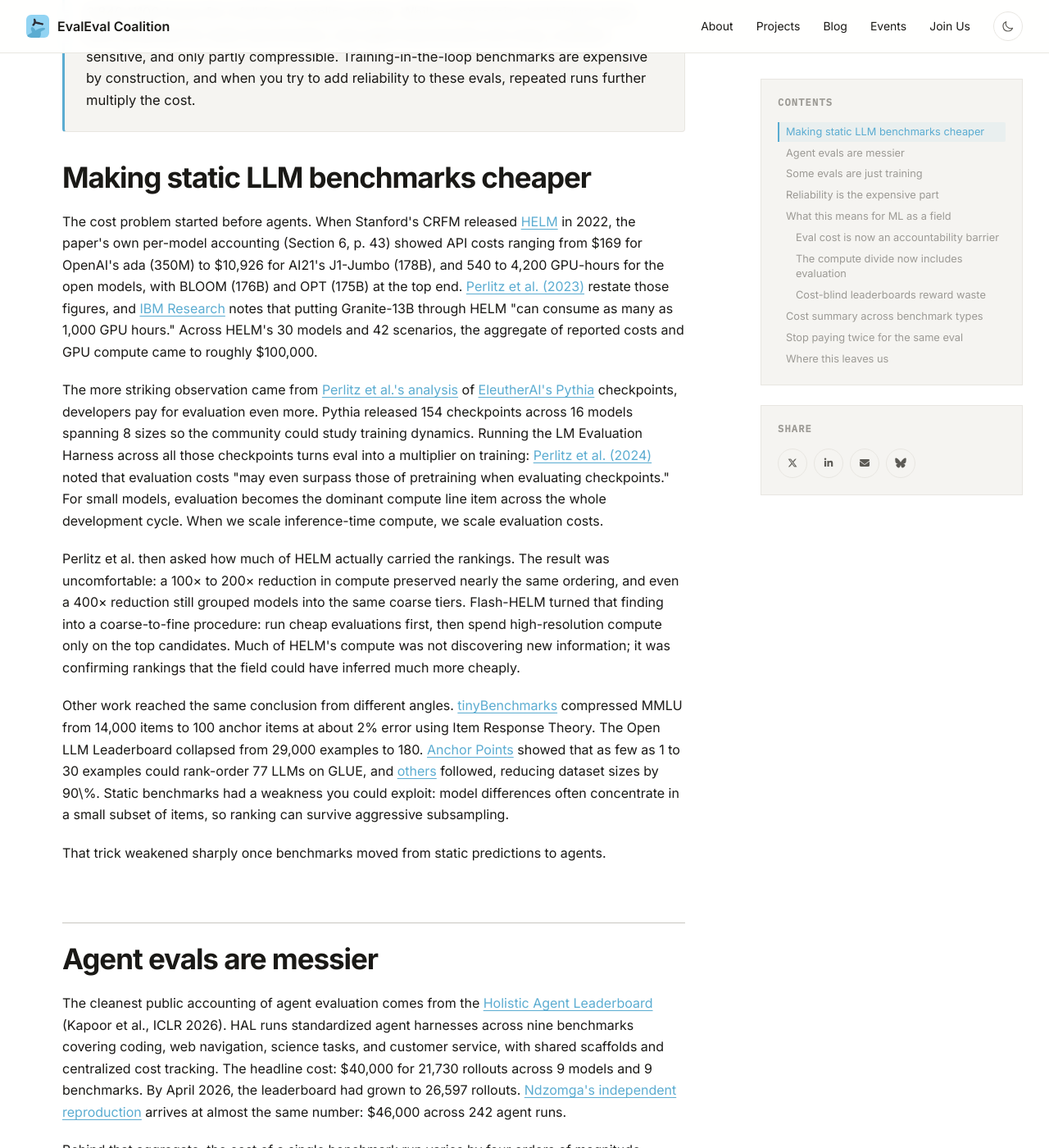
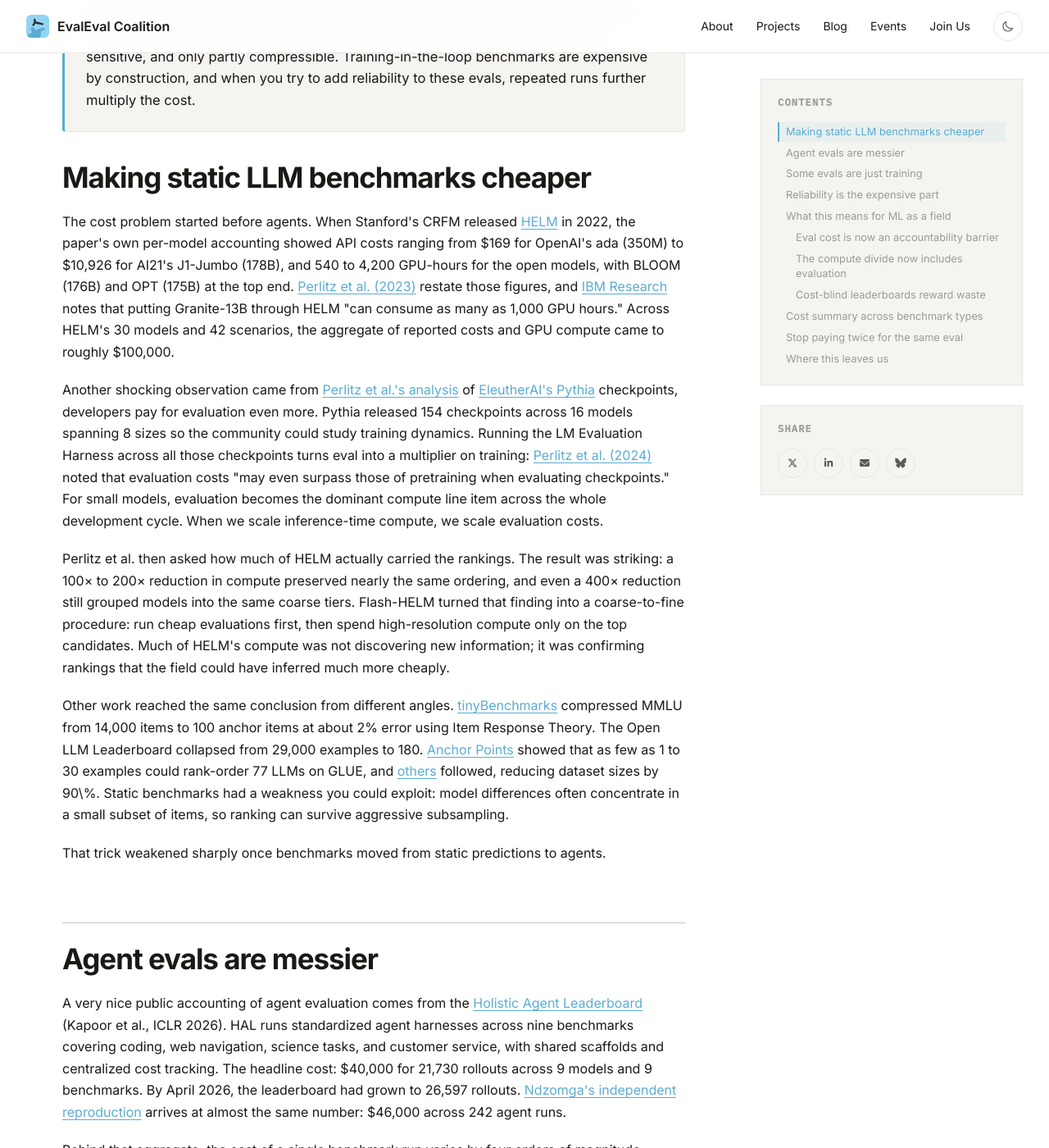
Before and after one commit to evaleval/evaleval.github.io, a Jekyll site: the page built from _posts/2026-04-29-eval-costs-bottleneck.md, in a window 1280 px wide and 1400 px high, scrolled down 945 px. Shown: the whole window at 82% size. Built offline with Jekyll 4.4.1, drawn with Linux system fonts in a browser that asks for light colours; nearby versions of some CDN libraries; some of the changed text lies outside the part shown.

Commit message:
Update 2026-04-29-eval-costs-bottleneck.md

```diff
--- a/_posts/2026-04-29-eval-costs-bottleneck.md
+++ b/_posts/2026-04-29-eval-costs-bottleneck.md
@@ -500,11 +500,11 @@
 
 <h2 id="making-static-llm-benchmarks-cheaper">Making static LLM benchmarks cheaper</h2>
 
-<p>The cost problem started before agents. When Stanford's CRFM released <a href="https://arxiv.org/abs/2211.09110" rel="noopener noreferrer" target="_blank">HELM</a> in 2022, the paper's own per-model accounting (Section 6, p. 43) showed API costs ranging from $169 for OpenAI's ada (350M) to $10,926 for AI21's J1-Jumbo (178B), and 540 to 4,200 GPU-hours for the open models, with BLOOM (176B) and OPT (175B) at the top end. <a href="https://arxiv.org/abs/2308.11696v5" rel="noopener noreferrer" target="_blank">Perlitz et al. (2023)</a> restate those figures, and <a href="https://research.ibm.com/blog/efficient-llm-benchmarking" rel="noopener noreferrer" target="_blank">IBM Research</a> notes that putting Granite-13B through HELM "can consume as many as 1,000 GPU hours." Across HELM's 30 models and 42 scenarios, the aggregate of reported costs and GPU compute came to roughly $100,000.</p>
+<p>The cost problem started before agents. When Stanford's CRFM released <a href="https://arxiv.org/abs/2211.09110" rel="noopener noreferrer" target="_blank">HELM</a> in 2022, the paper's own per-model accounting showed API costs ranging from $169 for OpenAI's ada (350M) to $10,926 for AI21's J1-Jumbo (178B), and 540 to 4,200 GPU-hours for the open models, with BLOOM (176B) and OPT (175B) at the top end. <a href="https://arxiv.org/abs/2308.11696v5" rel="noopener noreferrer" target="_blank">Perlitz et al. (2023)</a> restate those figures, and <a href="https://research.ibm.com/blog/efficient-llm-benchmarking" rel="noopener noreferrer" target="_blank">IBM Research</a> notes that putting Granite-13B through HELM "can consume as many as 1,000 GPU hours." Across HELM's 30 models and 42 scenarios, the aggregate of reported costs and GPU compute came to roughly $100,000.</p>
 
-<p>The more striking observation came from <a href="https://arxiv.org/abs/2308.11696v5" rel="noopener noreferrer" target="_blank">Perlitz et al.'s analysis</a> of <a href="https://arxiv.org/abs/2304.01373" rel="noopener noreferrer" target="_blank">EleutherAI's Pythia</a> checkpoints, developers pay for evaluation even more. Pythia released 154 checkpoints across 16 models spanning 8 sizes so the community could study training dynamics. Running the LM Evaluation Harness across all those checkpoints turns eval into a multiplier on training: <a href="https://arxiv.org/abs/2308.11696v5" rel="noopener noreferrer" target="_blank">Perlitz et al. (2024)</a> noted that evaluation costs "may even surpass those of pretraining when evaluating checkpoints." For small models, evaluation becomes the dominant compute line item across the whole development cycle. When we scale inference-time compute, we scale evaluation costs.</p>
+<p>Another shocking observation came from <a href="https://arxiv.org/abs/2308.11696v5" rel="noopener noreferrer" target="_blank">Perlitz et al.'s analysis</a> of <a href="https://arxiv.org/abs/2304.01373" rel="noopener noreferrer" target="_blank">EleutherAI's Pythia</a> checkpoints, developers pay for evaluation even more. Pythia released 154 checkpoints across 16 models spanning 8 sizes so the community could study training dynamics. Running the LM Evaluation Harness across all those checkpoints turns eval into a multiplier on training: <a href="https://arxiv.org/abs/2308.11696v5" rel="noopener noreferrer" target="_blank">Perlitz et al. (2024)</a> noted that evaluation costs "may even surpass those of pretraining when evaluating checkpoints." For small models, evaluation becomes the dominant compute line item across the whole development cycle. When we scale inference-time compute, we scale evaluation costs.</p>
 
-<p>Perlitz et al. then asked how much of HELM actually carried the rankings. The result was uncomfortable: a 100× to 200× reduction in compute preserved nearly the same ordering, and even a 400× reduction still grouped models into the same coarse tiers. Flash-HELM turned that finding into a coarse-to-fine procedure: run cheap evaluations first, then spend high-resolution compute only on the top candidates. Much of HELM's compute was not discovering new information; it was confirming rankings that the field could have inferred much more cheaply.</p>
+<p>Perlitz et al. then asked how much of HELM actually carried the rankings. The result was striking: a 100× to 200× reduction in compute preserved nearly the same ordering, and even a 400× reduction still grouped models into the same coarse tiers. Flash-HELM turned that finding into a coarse-to-fine procedure: run cheap evaluations first, then spend high-resolution compute only on the top candidates. Much of HELM's compute was not discovering new information; it was confirming rankings that the field could have inferred much more cheaply.</p>
 
 <p>Other work reached the same conclusion from different angles. <a href="https://arxiv.org/abs/2402.14992">tinyBenchmarks</a> compressed MMLU from 14,000 items to 100 anchor items at about 2% error using Item Response Theory. The Open LLM Leaderboard collapsed from 29,000 examples to 180. <a href="https://arxiv.org/abs/2309.08638">Anchor Points</a> showed that as few as 1 to 30 examples could rank-order 77 LLMs on GLUE, and <a href="https://arxiv.org/abs/2511.04689">others</a> followed, reducing dataset sizes by 90\%. Static benchmarks had a weakness you could exploit: model differences often concentrate in a small subset of items, so ranking can survive aggressive subsampling.</p>
 
@@ -512,7 +512,7 @@
 
 <h2 id="agent-evals-are-messier">Agent evals are messier</h2>
 
-<p>The cleanest public accounting of agent evaluation comes from the <a href="https://arxiv.org/abs/2510.11977" rel="noopener noreferrer" target="_blank">Holistic Agent Leaderboard</a> (Kapoor et al., ICLR 2026). HAL runs standardized agent harnesses across nine benchmarks covering coding, web navigation, science tasks, and customer service, with shared scaffolds and centralized cost tracking. The headline cost: $40,000 for 21,730 rollouts across 9 models and 9 benchmarks. By April 2026, the leaderboard had grown to 26,597 rollouts. <a href="https://arxiv.org/abs/2603.23749" rel="noopener noreferrer" target="_blank">Ndzomga's independent reproduction</a> arrives at almost the same number: $46,000 across 242 agent runs.</p>
+<p>A very nice public accounting of agent evaluation comes from the <a href="https://arxiv.org/abs/2510.11977" rel="noopener noreferrer" target="_blank">Holistic Agent Leaderboard</a> (Kapoor et al., ICLR 2026). HAL runs standardized agent harnesses across nine benchmarks covering coding, web navigation, science tasks, and customer service, with shared scaffolds and centralized cost tracking. The headline cost: $40,000 for 21,730 rollouts across 9 models and 9 benchmarks. By April 2026, the leaderboard had grown to 26,597 rollouts. <a href="https://arxiv.org/abs/2603.23749" rel="noopener noreferrer" target="_blank">Ndzomga's independent reproduction</a> arrives at almost the same number: $46,000 across 242 agent runs.</p>
 
 <p>Behind that aggregate, the cost of a single benchmark run varies by four orders of magnitude across HAL tasks, and by three orders within some individual benchmarks.</p>
 
@@ -620,7 +620,7 @@
 
 <p>Agent reliability can fall hard when you stop treating one run as evidence. The best-known example comes from Yao et al.'s τ-bench, later reframed in CLEAR (Mehta, 2025): performance can drop from 60% on a single run to 25% under 8-run consistency. <a href="https://arxiv.org/abs/2407.01502" rel="noopener noreferrer" target="_blank">Kapoor et al.'s "AI Agents That Matter"</a> found that simple baseline agents Pareto-dominate complex SOTA agents (Reflexion, LDB, LATS) on HumanEval at 50× lower cost, and that 7 of 10 popular agent benchmarks lacked adequate holdout sets. The HAL paper notes that a "do-nothing" agent passes 38% of τ-bench airline tasks under the original construction. HAL's own log analysis revealed data leakage in the TAU-bench Few Shot scaffold, forcing its removal in December 2025.</p>
 
-<p>The most recent reliability accounting comes from <a href="https://arxiv.org/abs/2602.16666" rel="noopener noreferrer" target="_blank">Rabanser, Kapoor et al.'s "Towards a Science of AI Agent Reliability"</a>, which proposes twelve metrics across consistency, robustness, predictability, and safety. Their finding: "recent capability gains have only yielded small improvements in reliability." HAL's internal analysis shows how much fragility hides behind aggregate accuracy. On SciCode and CORE-Bench, agents almost never completed a run without a tool-calling failure. On AssistantBench and CORE-Bench, environmental errors occurred in roughly 40% of runs. Agents violated explicit benchmark instructions in their final answer over 60% of the time on failed tasks.</p>
+<p>Another recent reliability accounting comes from <a href="https://arxiv.org/abs/2602.16666" rel="noopener noreferrer" target="_blank">Rabanser, Kapoor et al.'s "Towards a Science of AI Agent Reliability"</a>, which proposes twelve metrics across consistency, robustness, predictability, and safety. Their finding: "recent capability gains have only yielded small improvements in reliability." HAL's internal analysis shows how much fragility hides behind aggregate accuracy. On SciCode and CORE-Bench, agents almost never completed a run without a tool-calling failure. On AssistantBench and CORE-Bench, environmental errors occurred in roughly 40% of runs. Agents violated explicit benchmark instructions in their final answer over 60% of the time on failed tasks.</p>
 
 <p>A statistically credible HAL-style evaluation with k = 8 reruns per cell takes the $40K aggregate to roughly $320K. The same multiplier on PaperBench's $9,500-per-run cost pushes a single agent's evaluation past $75K, and on The Well, a multi-seed protocol takes the per-architecture cost from ~960 H100-hours to several thousand. Reliability acts as a multiplier on every cost category above.</p>
 
@@ -693,7 +693,7 @@
 
 <p>The economics have changed. Not long ago, training was expensive and evaluation was cheap. For frontier LLMs trained at $50 million to $100 million, evaluation still looks like a rounding error, but that rounding error now costs tens of thousands of dollars per benchmark run and often leaves noisy results behind. For neural operators, ML research agents, and replication benchmarks, the ratio has flipped: a credible evaluation can cost more than training the candidate model.</p>
 
-<p>The field already knows how to make static evaluation cheaper. Flash-HELM, tinyBenchmarks, and Anchor Points work. Agent evaluation has only partial fixes: mid-difficulty filtering helps, and Pareto-front leaderboards help, but the toolkit remains thin. Training-in-the-loop evaluation has no general compression method; tabular precomputation and tight budget caps can reduce cost only by narrowing what the benchmark measures. Reliability adds another layer because repeated runs raise the price of every protocol.</p>
+<p>We already know how to make static evaluation cheaper. Flash-HELM, tinyBenchmarks, and Anchor Points work. Agent evaluation has only partial fixes: mid-difficulty filtering helps, and Pareto-front leaderboards help, but the toolkit remains thin. Training-in-the-loop evaluation has no general compression method; tabular precomputation and tight budget caps can reduce cost only by narrowing what the benchmark measures. Reliability adds another layer because repeated runs raise the price of every protocol.</p>
 
 <p>The field still talks as if capability sets the main constraint, but evaluation points to reliability as the tighter one. Governance institutions should want to measure the gap between single-run accuracy and pass^k consistency, yet that gap costs the most to measure. Static-benchmark compression does not transfer to agent or training-in-the-loop benchmarks, and mid-difficulty filtering remains the only credible partial substitute. Cost-blind leaderboards now mislead by design, because they reward extra spending without reporting what that spending bought.</p>
 
```
